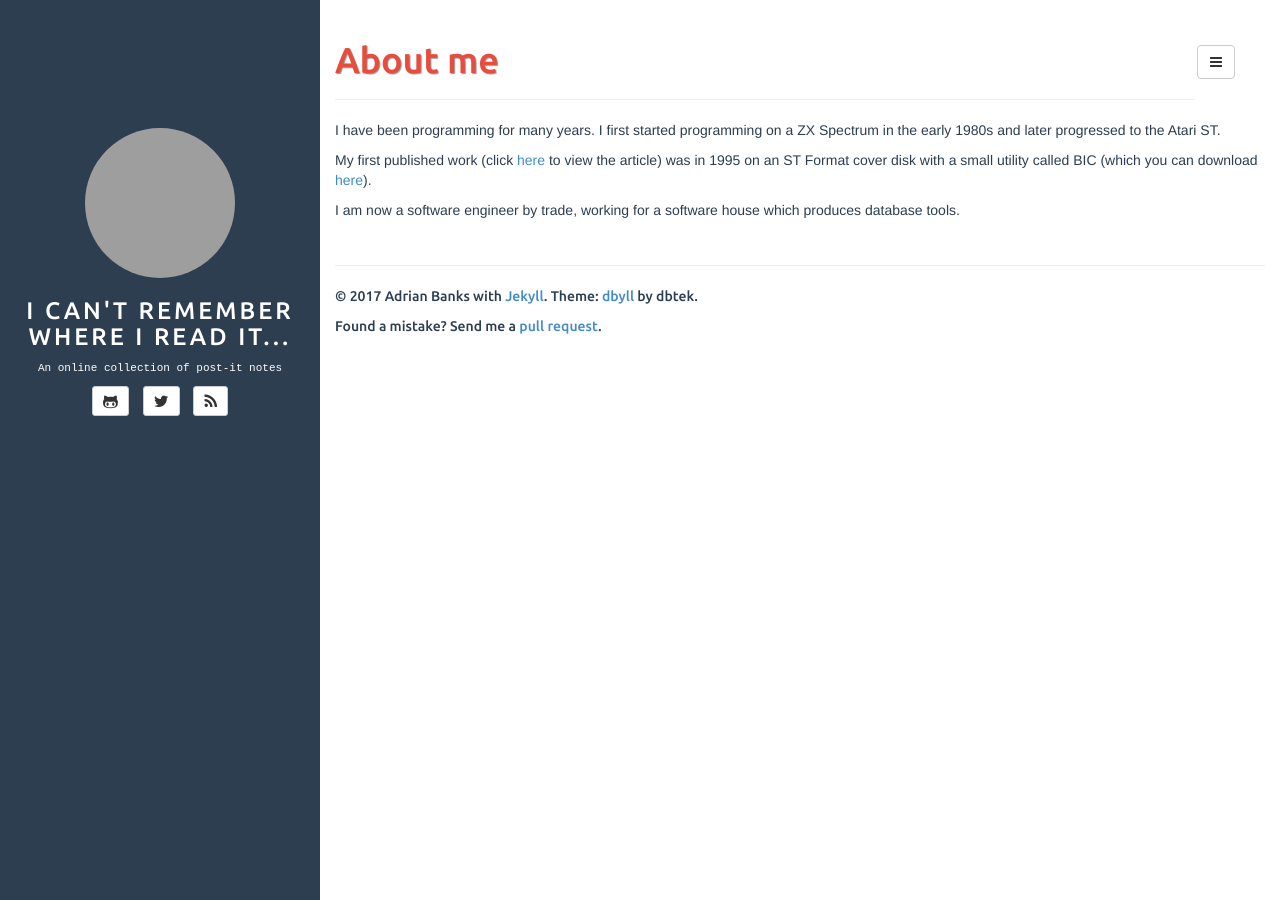
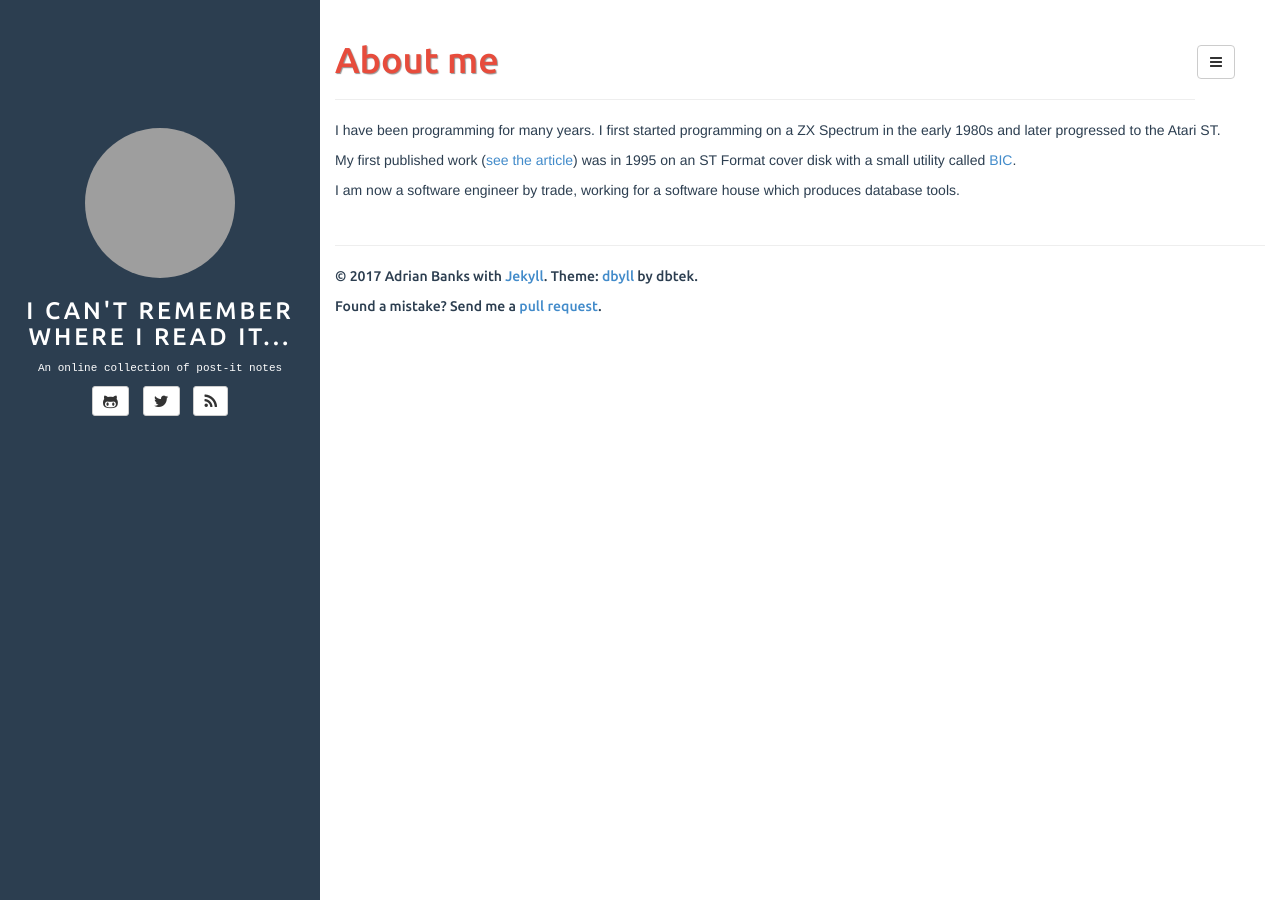
Before and after one commit to adrianbanks/adrianbanks.github.io, a Jekyll site: the page built from about.md, in a window 1280 px wide. Built offline with Jekyll 4.4.1, drawn with Linux system fonts in a browser that asks for light colours; grey boxes are pictures that could not be loaded.

Commit message:
Small tweak to the about page

```diff
--- a/about.md
+++ b/about.md
@@ -6,6 +6,6 @@ group: navigation
 
 I have been programming for many years. I first started programming on a ZX Spectrum in the early 1980s and later progressed to the Atari ST.
 
-My first published work (click [here](/assets/media/images/about/bic.gif) to view the article) was in 1995 on an ST Format cover disk with a small utility called BIC (which you can download [here](http://www.adrianbanks.co.uk/downloads/download.php?id=80f32862e86af04186a1f24ad2f1e457)).
+My first published work ([see the article](/assets/media/images/about/bic.gif)) was in 1995 on an ST Format cover disk with a small utility called [BIC](http://www.adrianbanks.co.uk/downloads/download.php?id=80f32862e86af04186a1f24ad2f1e457).
 
 I am now a software engineer by trade, working for a software house which produces database tools.
```
